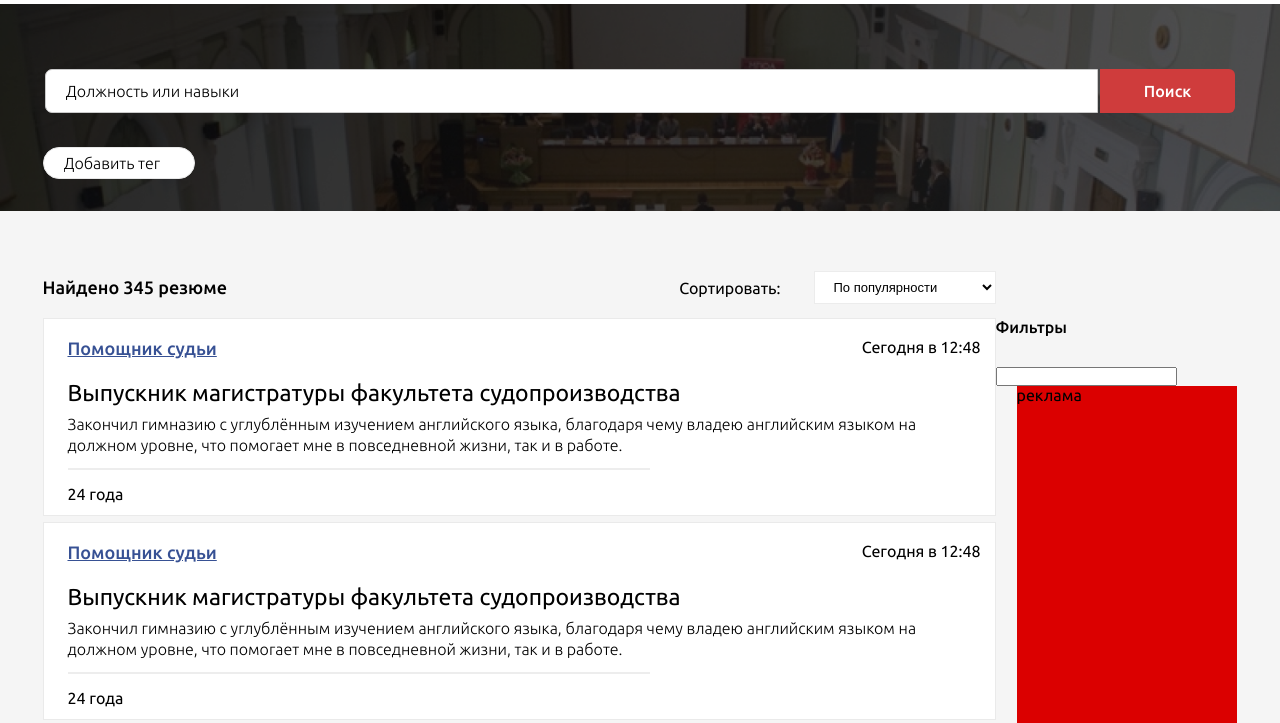
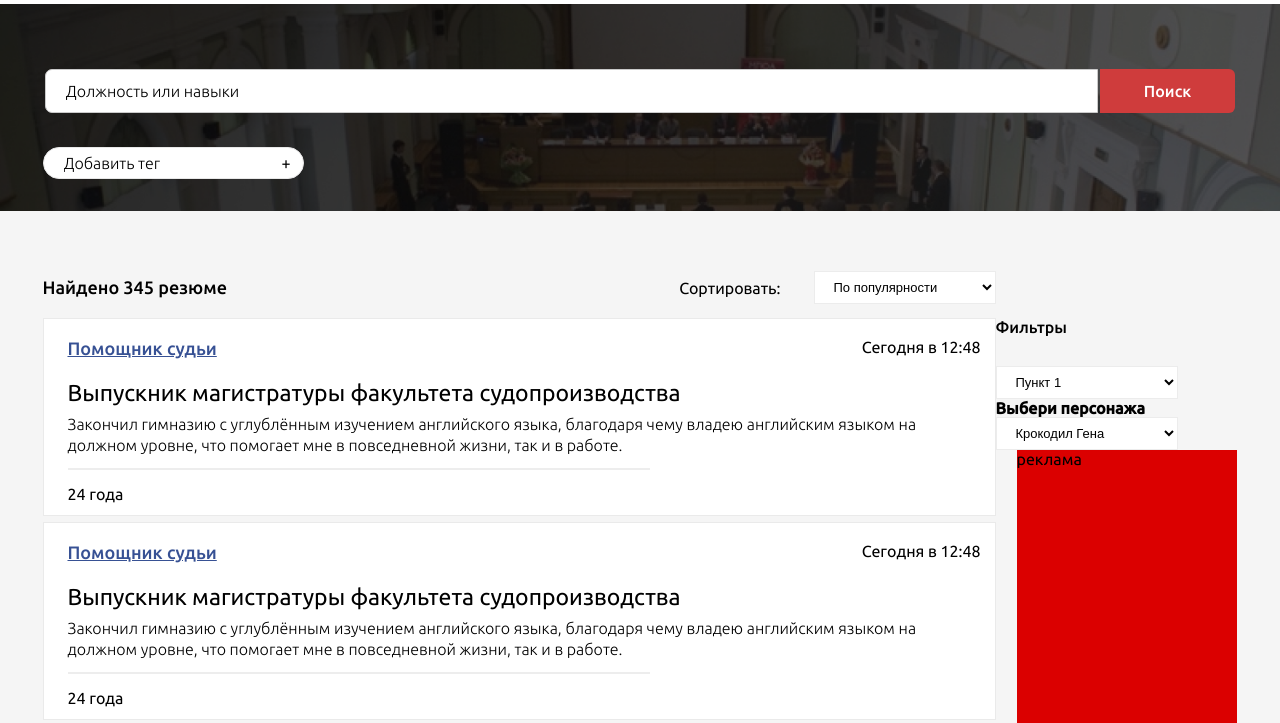
Before and after one commit to MontyPayton/legal-hunter, a website: page search.html in a window 1280 px wide. Shown: the part 66-789 px from the top of the page. Drawn offline with nearby package versions, Linux system fonts and the light colour scheme.

Commit message:
всё исправил 1 страница

```diff
--- a/css/style.css
+++ b/css/style.css
@@ -30,6 +30,9 @@ h6 {
 
 a {
     text-decoration: none;
+}
+input {
+    outline:none;
 }
 button{
     cursor: pointer;
@@ -402,6 +405,10 @@ footer {
     border-radius: 2px;
     border: 2px solid #ECECEC;
     background-color: #ECECEC;
+
+}
+.btn-max{
+    background-color: var(--color-text-w);
 }
 
 .but-block {
@@ -502,6 +509,29 @@ display: none;
     display: block;
 }
 /* //-------------------------search */
+/* //------------ input---------------- */
+.search-wr{
+    display: flex;
+    flex-direction: row;
+    justify-content: flex-end;
+    align-items: center;
+  }
+
+  .button-div-input {
+    position: relative;
+
+  }
+
+  .search-but {
+    position: absolute;
+    margin-right: 3px;
+    padding: 8px 10px;
+    border: none;
+  }
+  .none-active{
+    display: flex;
+  }
+/* //------------ /input---------------- */
 .personal-area a{
     font-family: 'Ubuntu';
 font-style: normal;
@@ -525,7 +555,7 @@ color: #000000;
     width: 1053px;
 }
 .item-search-input input{
-    width: 152px;
+    width: 100%;
 height: 32px;
 background: #FFFFFF;
 border: 1px solid #E8E8E8;
--- a/js/add.js
+++ b/js/add.js
@@ -109,3 +109,14 @@ $(document).ready(function($) {
 $('.searh-icon').on('click', function () {
     $('.input-head').fadeToggle()
 })
+//================2 добавляем input==========
+
+$('.search-but').on('click', function () {
+	var num = 1
+	$(".none-active").append('<div class="search-wr"><input class="button-div-input"type="text" name="" id="'+(num++)+'" placeholder=""><div class="search-but del">x</div></div>');
+})
+
+$('search-but del').on('click', function () {
+	console.log("klick");
+
+})
--- a/search.html
+++ b/search.html
@@ -48,7 +48,12 @@
                     <button type="submit">Поиск</button>
                 </form>
                 <div class="item-search-input">
-                    <input type="text" name="" id="" placeholder="Добавить тег">
+                    <div class="none-active"></div>
+                    <div class="search-wr">
+                    <input class="button-div-input"type="text" name="" id="" placeholder="Добавить тег">
+                    <div class="search-but">+</div>
+                </div>
+
                 </div>
             </div>
         </div>
@@ -204,11 +209,18 @@
                         <div class="right-body">
                             <div class="right-item">
                                 <h3>Фильтры</h3>
-                                <input type="text" name="example" list="lst">
-                                <datalist id="lst">
-                                    <option value="One">
-                                    <option value="Two">
-                                </datalist>
+                                <select>
+                                    <option>Пункт 1</option>
+                                    <option>Пункт 2</option>
+                                  </select>
+                                  <form>
+                                    <p><strong>Выбери персонажа</strong></p>
+                                    <p><select name="hero">
+                                     <option value="s1">Чебурашка</option>
+                                     <option value="s2" selected>Крокодил Гена</option>
+                                     <option value="s3">Шапокляк</option>
+                                     <option value="s3" label="Лариса">Крыса Лариса</option>
+                                    </select>
                             </div>
                             <div class="advertising">
                                 реклама
```
